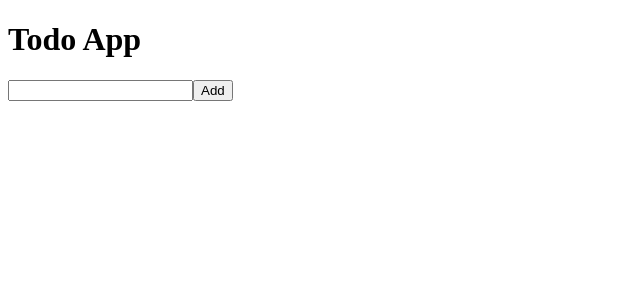
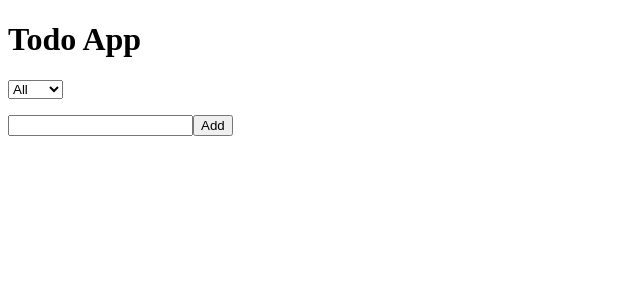
Before and after one commit to ct26m042/FRONT_Solo-Assignment-1, a Vue app in the folder ue1/: page / in a window 1280 px wide. Shown: the top 300 px of the page, without its empty margins (0-640 px from the left). Built offline with nearby package versions, Linux system fonts and the light colour scheme; the HTML template or start-up script is replaced by a standard one.

Commit message:
added filter

```diff
--- a/ue1/src/components/TodoApp.vue
+++ b/ue1/src/components/TodoApp.vue
@@ -1,5 +1,5 @@
 <script lang="ts" setup>
-import { ref } from 'vue';
+import { ref, computed } from 'vue';
 import type { Todo } from '../types';
 import TodoList from './TodoList.vue';
 
@@ -33,12 +33,27 @@ function deleteTodo(id: number): void {
     todos.value = todos.value.filter((todo: Todo) => todo.id !== id);
 }
 
+type Filter = 'all' | 'open' | 'done';
+const filter = ref<Filter>('all');
+
+const filteredTodos = computed(() => {
+    if (filter.value === 'open') return todos.value.filter((t: Todo) => !t.done);
+    if (filter.value === 'done') return todos.value.filter((t: Todo) => t.done);
+    return todos.value;
+});
 </script>
 
 <template>
     <div>
         <h1>Todo App</h1>
-        <TodoList :todos="todos" @toggleTodo="toggleTodo" @deleteTodo="deleteTodo" />
+
+        <select v-model="filter">
+            <option value="all">All</option>
+            <option value="open">Open</option>
+            <option value="done">Done</option>
+        </select>
+        <br>
+        <TodoList :todos="filteredTodos" @toggleTodo="toggleTodo" @deleteTodo="deleteTodo" />
         <input type="text" v-model="newTodo" @keyup.enter="addTodo">
         <button @click="addTodo">Add</button>
     </div>
```
